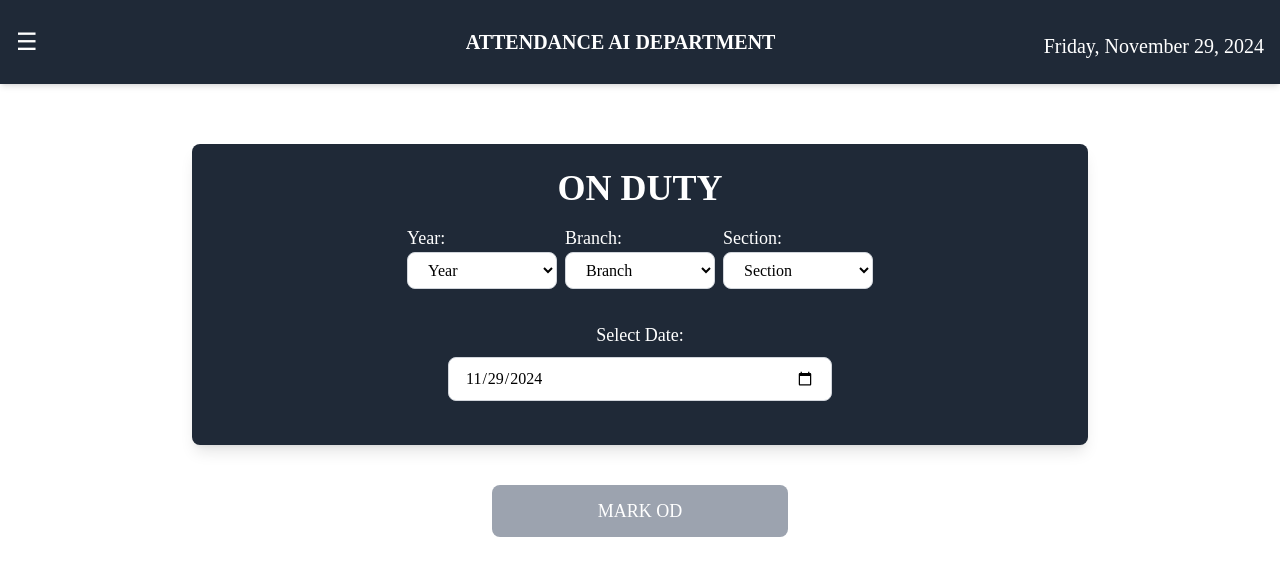
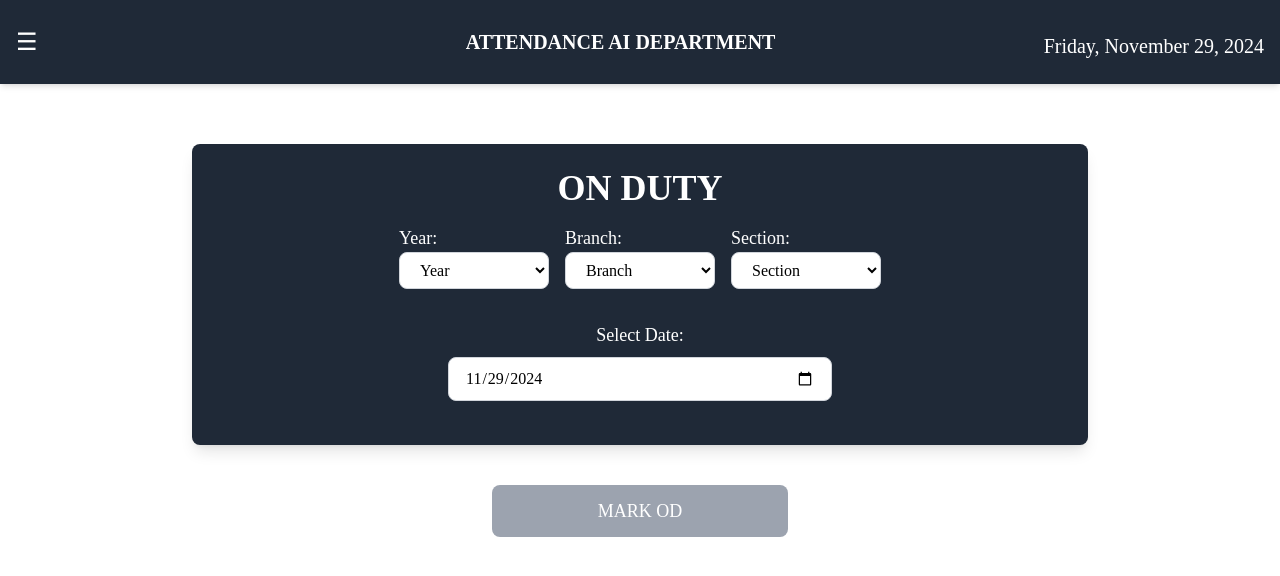
Before and after one commit to jaisanth123/AttendanceSync_AWS_DEPLOYMENT, a React (Vite) app in the folder frontend/: page /duty in a window 1280 px wide. Shown: the top 576 px of the page. Built offline with nearby package versions, Linux system fonts and the light colour scheme; sample sign-in values are in the browser's storage; a web font is replaced by a local one.

Commit message:
od page dropdown fixed

```diff
--- a/frontend/src/components/DutyPage.jsx
+++ b/frontend/src/components/DutyPage.jsx
@@ -167,7 +167,7 @@ function DutyPage() {
     <h1 className="text-4xl font-semibold text-center text-white">ON DUTY</h1>
 
     {/* Dropdowns Row */}
-    <div className="flex flex-wrap justify-center w-full mt-4 gap-x-2 gap-y-4">
+    <div className="flex flex-wrap justify-center w-full mt-4 gap-x-4 gap-y-4">
       <div className="flex-1 min-w-[100px] max-w-[150px]">
         <label htmlFor="yearOfStudy" className="block text-lg font-medium text-white">Year:</label>
         <select
```
